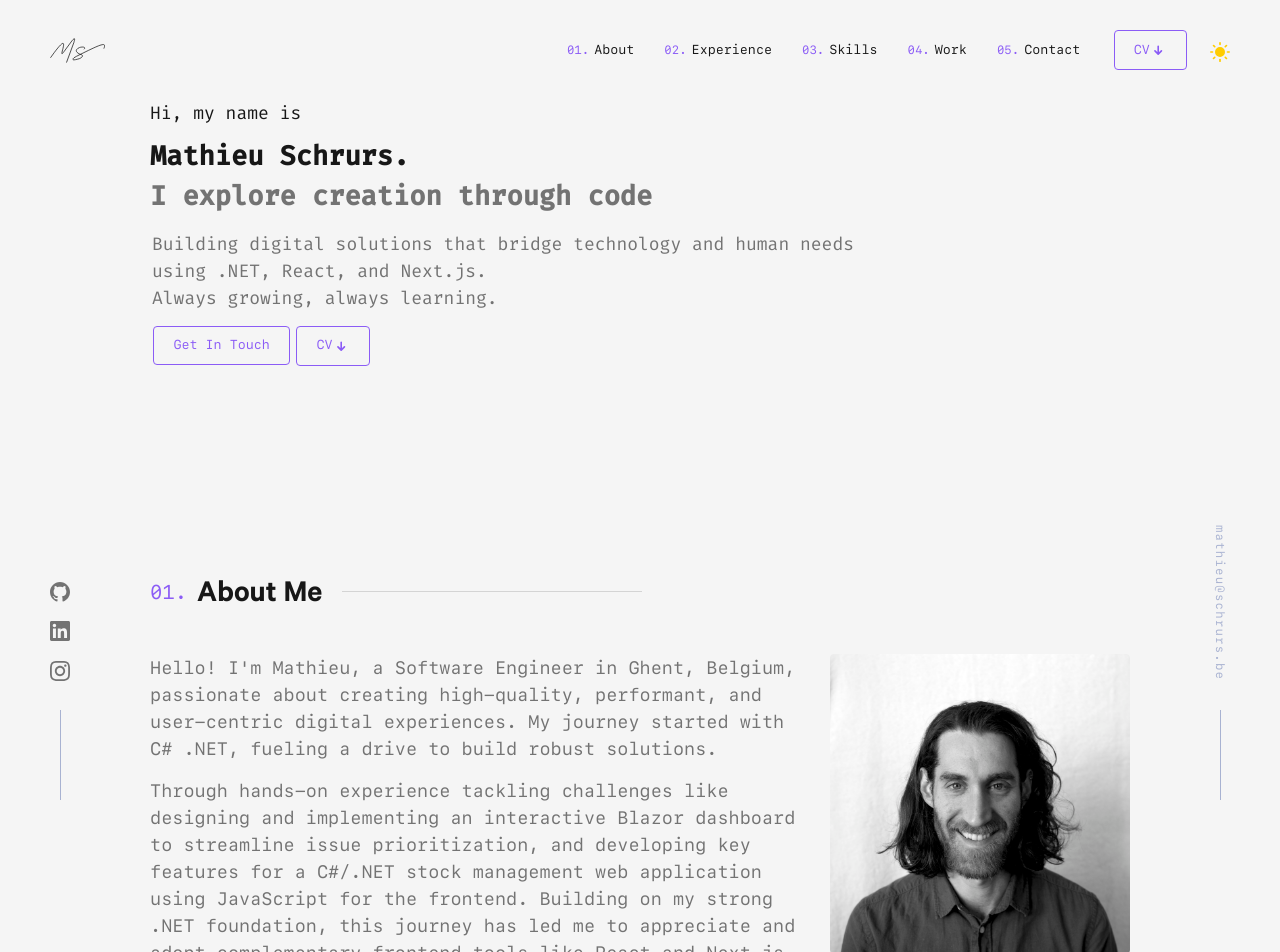
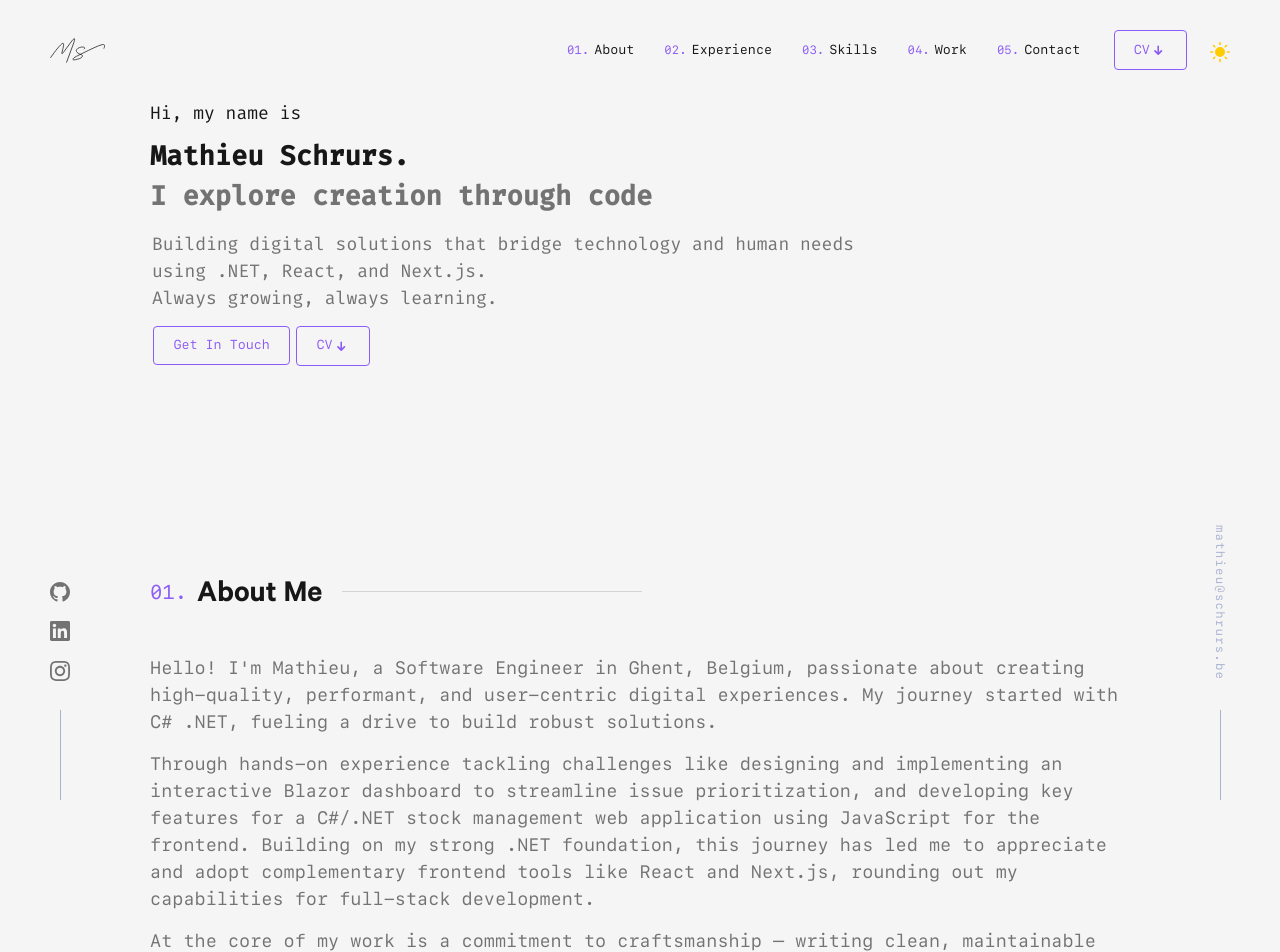
Before and after one commit to MathieuSchrurs/portfolio, a React (Vite) app: page / in a window 1280 px wide. Shown: the top 952 px of the page. Built offline with nearby package versions, Linux system fonts and the light colour scheme.

Commit message:
Small Work Title adjustment, More active language

```diff
--- a/src/components/sections/About.tsx
+++ b/src/components/sections/About.tsx
@@ -6,13 +6,9 @@ import {
   FaNodeJs,
   FaDocker,
   FaGitAlt,
-} from 'react-icons/fa';
-import {
-  SiTypescript,
-  SiTailwindcss,
-  SiDotnet,
-} from 'react-icons/si';
-import SectionHeading from '../ui/SectionHeading';
+} from "react-icons/fa";
+import { SiTypescript, SiTailwindcss, SiDotnet } from "react-icons/si";
+import SectionHeading from "../ui/SectionHeading";
 
 interface Skill {
   name: string;
@@ -174,7 +170,7 @@ const StyledPic = styled.div`
     max-width: 250px;
   }
 
- .wrapper {
+  .wrapper {
     position: relative;
     display: block;
     width: 100%;
@@ -182,6 +178,10 @@ const StyledPic = styled.div`
     transition: var(--transition);
     overflow: hidden;
     aspect-ratio: 1 / 1;
+    background-image: url("/images/profile-picture.jpg");
+    background-size: cover;
+    background-position: center;
+    pointer-events: none;
 
     &:hover,
     &:focus-within {
@@ -209,28 +209,27 @@ const StyledPic = styled.div`
     }
   }
 
-  .img {
-    position: relative;
-    display: block;
+  .overlay {
+    position: absolute;
+    top: 0;
+    left: 0;
     width: 100%;
     height: 100%;
-    border-radius: var(--border-radius);
-    transition: var(--transition);
-    object-fit: cover;
-    object-position: center 20%;
+    background: transparent;
+    z-index: 1;
   }
 `;
 
 const About = () => {
   const currentSkills: Skill[] = [
-    { name: "C# / .NET", Icon: SiDotnet, color: '#512BD4' },
-    { name: "TypeScript", Icon: SiTypescript, color: '#3178C6' },
-    { name: "React / Next.js", Icon: FaReact, color: '#61DAFB' },
-    { name: "Node.js", Icon: FaNodeJs, color: '#339933' },
-    { name: "HTML & (S)CSS", Icon: FaHtml5, color: '#E34F26' },
-    { name: "Tailwind CSS", Icon: SiTailwindcss, color: '#06B6D4' },
-    { name: "Docker", Icon: FaDocker, color: '#2496ED' },
-    { name: "Git & GitHub", Icon: FaGitAlt, color: '#F05032' },
+    { name: "C# / .NET", Icon: SiDotnet, color: "#512BD4" },
+    { name: "TypeScript", Icon: SiTypescript, color: "#3178C6" },
+    { name: "React / Next.js", Icon: FaReact, color: "#61DAFB" },
+    { name: "Node.js", Icon: FaNodeJs, color: "#339933" },
+    { name: "HTML & (S)CSS", Icon: FaHtml5, color: "#E34F26" },
+    { name: "Tailwind CSS", Icon: SiTailwindcss, color: "#06B6D4" },
+    { name: "Docker", Icon: FaDocker, color: "#2496ED" },
+    { name: "Git & GitHub", Icon: FaGitAlt, color: "#F05032" },
   ];
 
   const skillsRow1 = currentSkills.slice(0, 5);
@@ -241,49 +240,45 @@ const About = () => {
       <SectionHeading sectionNumber="1">About Me</SectionHeading>
       <StyledAboutContent>
         <StyledPic>
-          <div className="wrapper">
-            <img
-              className="img"
-              src="/images/profile-picture.jpg"
-              alt="Headshot of Mathieu Schrurs"
-              width="300"
-              height="300"
-              loading="lazy"
-            />
+          <div
+            className="wrapper"
+            onContextMenu={(e) => e.preventDefault()} // Disable right-click
+          >
+            <div className="overlay" />
           </div>
         </StyledPic>
 
         <StyledText>
           <div>
             <p>
-              Hello! I'm Mathieu, a Software Engineer in Ghent, Belgium, passionate
-              about creating high-quality, performant, and user-centric digital
-              experiences. My journey started with C# .NET, fueling a drive to
-              build robust solutions.
+              Hello! I'm Mathieu, a Software Engineer in Ghent, Belgium,
+              passionate about creating high-quality, performant, and
+              user-centric digital experiences. My journey started with C#
+              .NET, fueling a drive to build robust solutions.
             </p>
             <p>
-              Through hands-on experience tackling challenges like designing and
-              implementing an interactive Blazor dashboard to streamline issue prioritization,
-              and developing key features for a C#/.NET stock management web application
-              using JavaScript for the frontend. Building on my strong .NET foundation,
-              this journey has led me to appreciate and adopt complementary frontend tools
-              like React and Next.js, rounding out my capabilities for full-stack development.
+              Through hands-on experience tackling challenges like designing
+              and implementing an interactive Blazor dashboard to streamline
+              issue prioritization, and developing key features for a C#/.NET
+              stock management web application using JavaScript for the
+              frontend. Building on my strong .NET foundation, this journey has
+              led me to appreciate and adopt complementary frontend tools like
+              React and Next.js, rounding out my capabilities for full-stack
+              development.
             </p>
             <p>
               At the core of my work is a commitment to craftsmanship – writing
               clean, maintainable code isn't just good practice, it's essential
               for building things that last and evolve. I believe strongly in
-              collaboration and clear communication; being a native Dutch speaker
-              fluent in English allows me to effectively bridge the gap between
-              technical implementation and the real-world needs of users and
-              businesses. I enjoy the iterative nature of agile development,
-              constantly learning and refining solutions to deliver the best
-              possible outcome.
+              collaboration and clear communication; being a native Dutch
+              speaker fluent in English allows me to effectively bridge the gap
+              between technical implementation and the real-world needs of
+              users and businesses. I enjoy the iterative nature of agile
+              development, constantly learning and refining solutions to
+              deliver the best possible outcome.
             </p>
 
-            <StyledTechStackSubtitle>
-              Current Tech Stack
-            </StyledTechStackSubtitle>
+            <StyledTechStackSubtitle>Current Tech Stack</StyledTechStackSubtitle>
 
             <StyledSkillsListRow1 aria-label="Main Tech Stack Row 1">
               {skillsRow1.map((skill) => (
--- a/src/components/sections/Work.tsx
+++ b/src/components/sections/Work.tsx
@@ -32,7 +32,7 @@ const Work = () => {
 
   return (
     <StyledProjectsSection id="work">
-      <SectionHeading sectionNumber="4">Some Things I've Built</SectionHeading>
+      <SectionHeading sectionNumber="4">Things I've Built</SectionHeading>
 
       <StyledProjectsGrid>
         {projects &&
```
